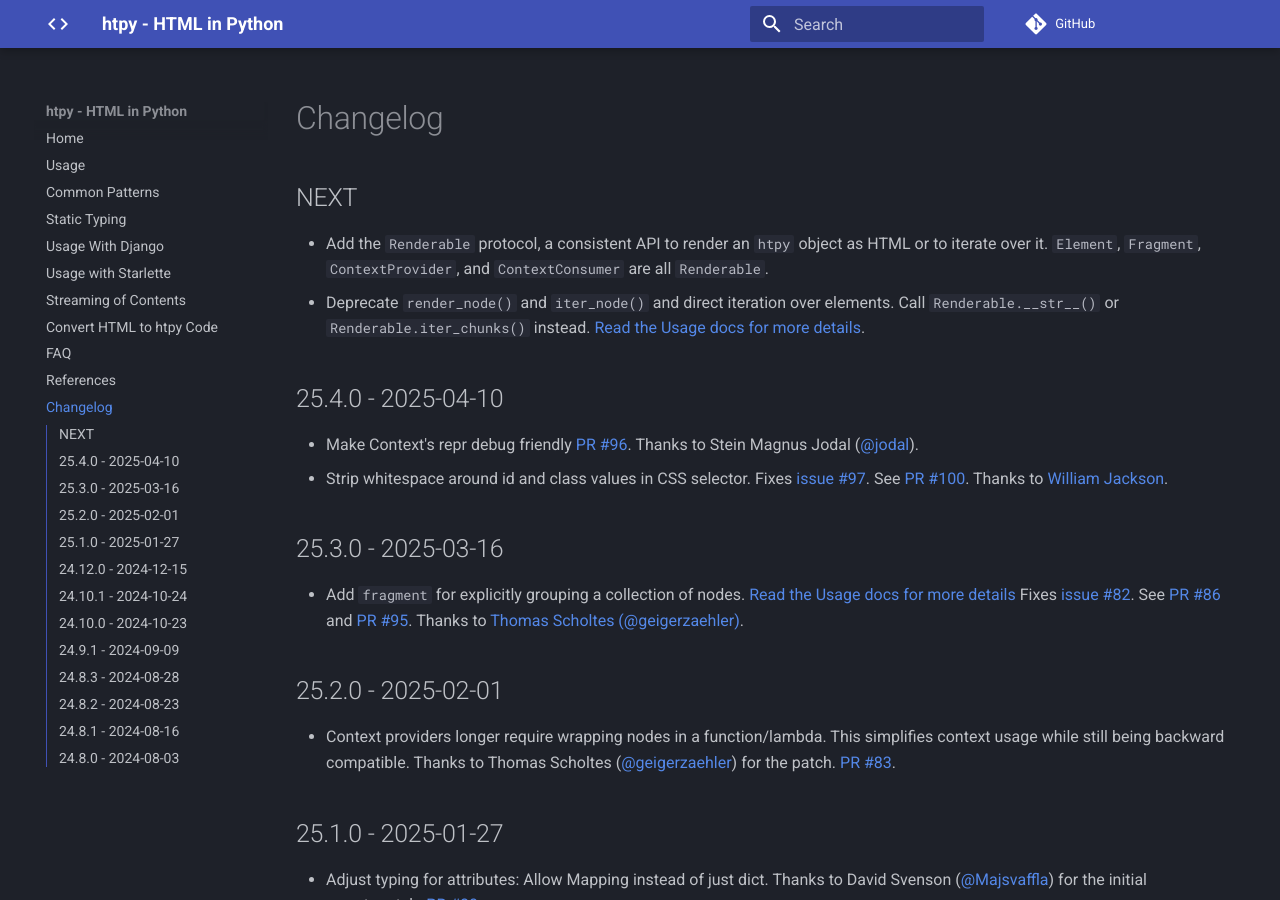
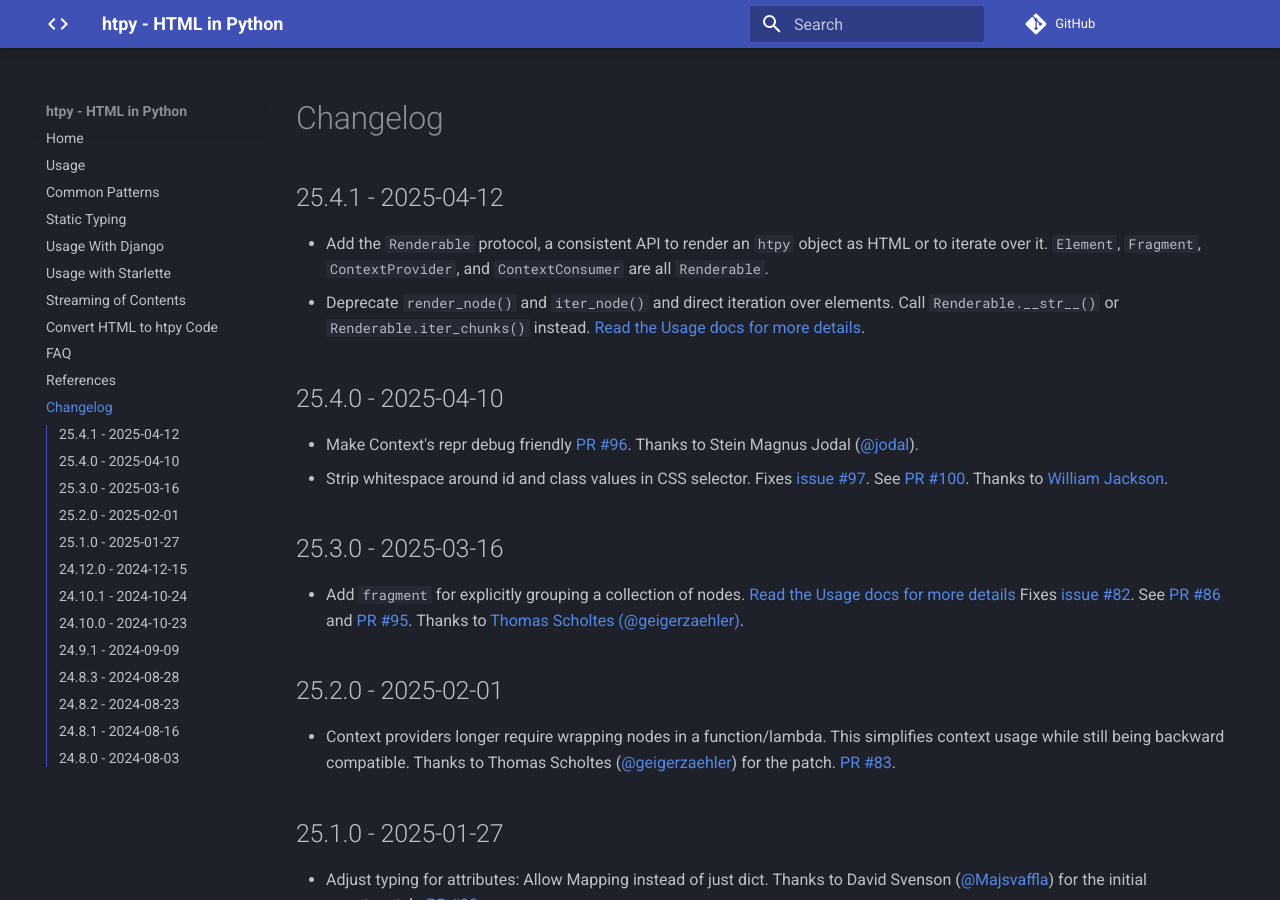
Before and after one commit to pelme/htpy, an MkDocs documentation site: the page built from docs/changelog.md, in a window 1280 px wide and 900 px high. Built offline with MkDocs 1.6.1 and Material for MkDocs 9.7.7, drawn with Linux system fonts in a browser that asks for light colours; comment, search, counter and statistics services are not loaded.

Commit message:
Version 25.4.1.

```diff
--- a/docs/changelog.md
+++ b/docs/changelog.md
@@ -1,6 +1,6 @@
 # Changelog
 
-## NEXT
+## 25.4.1 - 2025-04-12
 - Add the `Renderable` protocol, a consistent API to render an `htpy` object as HTML or to iterate over it. `Element`, `Fragment`, `ContextProvider`, and `ContextConsumer` are all `Renderable`.
 - Deprecate `render_node()` and `iter_node()` and direct iteration over elements. Call `Renderable.__str__()` or `Renderable.iter_chunks()` instead. [Read the Usage docs for more details](usage.md#renderable).
 
--- a/htpy/__init__.py
+++ b/htpy/__init__.py
@@ -17,7 +17,7 @@
 if t.TYPE_CHECKING:
     from types import UnionType
 
-__version__ = "25.4.0"
+__version__ = "25.4.1"
 __all__: list[str] = []
 
 BaseElementSelf = t.TypeVar("BaseElementSelf", bound="BaseElement")
```
